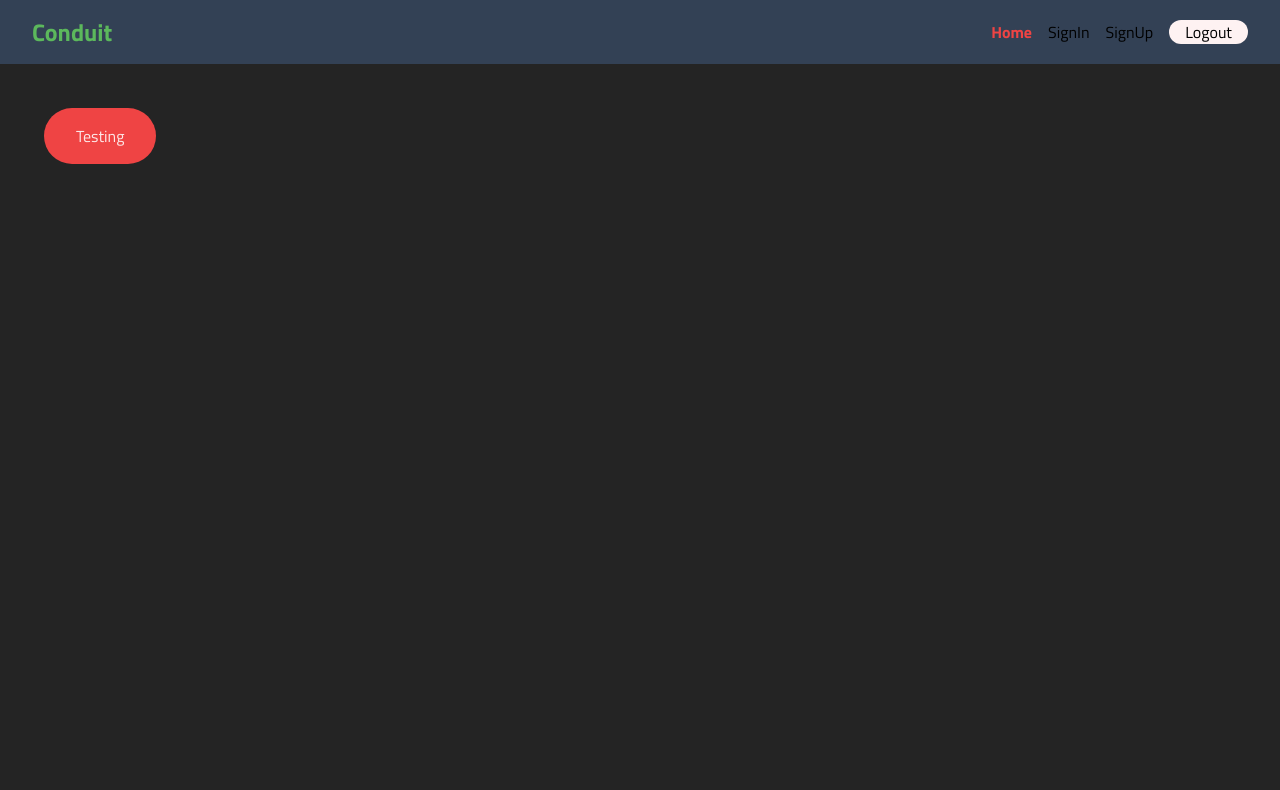
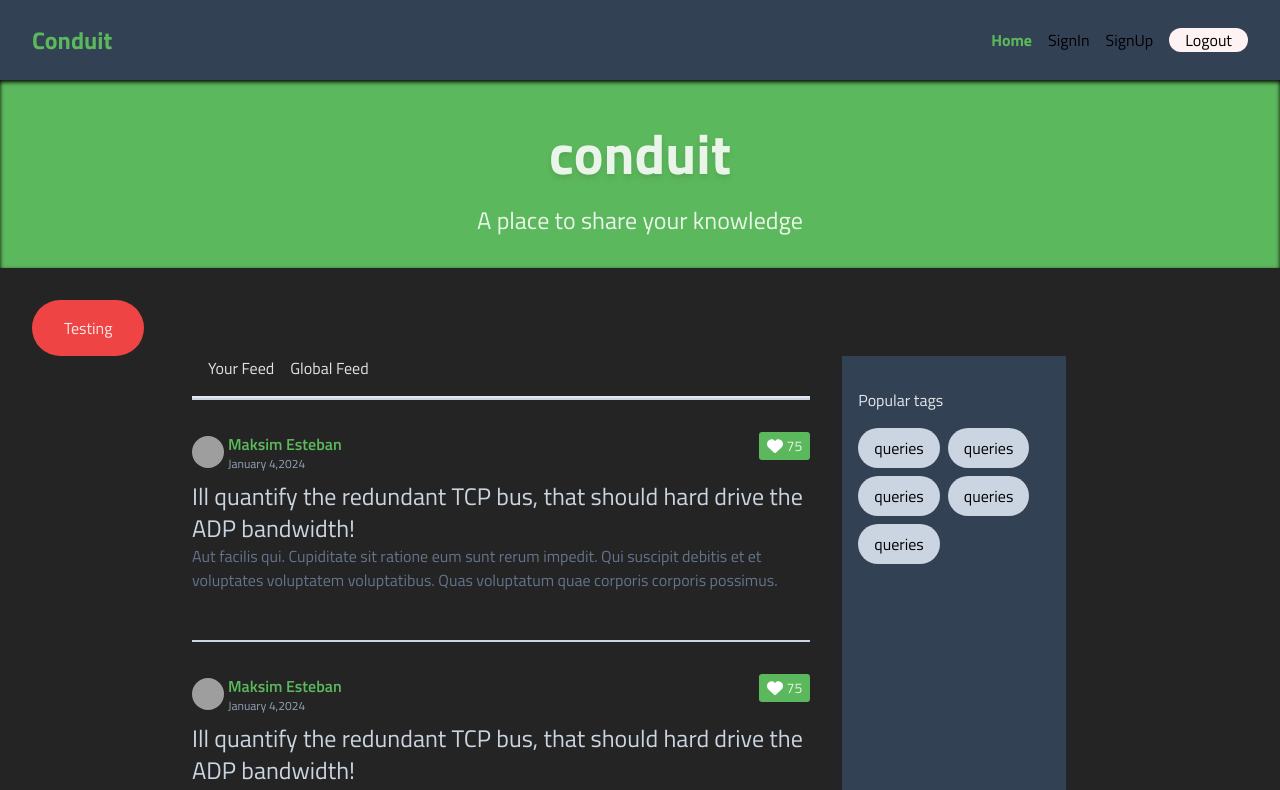
Before and after one commit to abdulrahmanalaa123/conduit, a React (Vite) app: page / in a window 1280 px wide. Shown: the top 790 px of the page. Built offline with nearby package versions, Linux system fonts and the light colour scheme; grey boxes are pictures that could not be loaded.

Commit message:
adding home page ui and react query library

```diff
--- a/package.json
+++ b/package.json
@@ -10,6 +10,7 @@
     "preview": "vite preview"
   },
   "dependencies": {
+    "@tanstack/react-query": "^5.20.5",
     "axios": "^1.6.7",
     "localforage": "^1.10.0",
     "match-sorter": "^6.3.4",
--- a/src/App.jsx
+++ b/src/App.jsx
@@ -11,6 +11,7 @@ import SignUp from "./pages/signUp";
 import Settings from "./pages/settings";
 import Editor from "./pages/editor";
 import Profile from "./pages/profile";
+import Article from "./pages/article";
 
 const router = createBrowserRouter(
   createRoutesFromElements(
@@ -21,6 +22,7 @@ const router = createBrowserRouter(
       <Route path="settings" element={<Settings />}></Route>
       <Route path="profile" element={<Profile />}></Route>
       <Route path="editor" element={<Editor />}></Route>
+      <Route path="article" element={<Article />}></Route>
     </Route>
   )
 );
--- /dev/null
+++ b/src/components/Home/articleCard.jsx
@@ -0,0 +1,42 @@
+function ArticleCard() {
+  return (
+    <div className="py-8 w-full border-t-2 border-t-slate-300">
+      <div className="flex flex-row justify-between mb-2">
+        <div className="flex items-center">
+          <img
+            src="https://api.realworld.io/images/smiley-cyrus.jpeg"
+            alt="x"
+            className="rounded-full w-8 h-8  inline-block mr-1 "
+          />
+          <div className="inline-block">
+            <p className="text-accentColor font-semibold">Maksim Esteban</p>
+            <p className="text-xs text-slate-400">January 4,2024</p>
+          </div>
+        </div>
+        <button className="bg-accentColor text-sm px-2 py-1 rounded-[0.2rem] hover:bg-[#449d44] flex items-center h-min">
+          <svg
+            xmlns="http://www.w3.org/2000/svg"
+            viewBox="0 0 512 512"
+            className="fill-white w-4 h-4 inline-block mr-1 self-center"
+          >
+            <path d="M47.6 300.4L228.3 469.1c7.5 7 17.4 10.9 27.7 10.9s20.2-3.9 27.7-10.9L464.4 300.4c30.4-28.3 47.6-68 47.6-109.5v-5.8c0-69.9-50.5-129.5-119.4-141C347 36.5 300.6 51.4 268 84L256 96 244 84c-32.6-32.6-79-47.5-124.6-39.9C50.5 55.6 0 115.2 0 185.1v5.8c0 41.5 17.2 81.2 47.6 109.5z" />
+          </svg>
+          <span>75</span>
+        </button>
+      </div>
+      <div>
+        <p className="text-2xl text-slate-300">
+          Ill quantify the redundant TCP bus, that should hard drive the ADP
+          bandwidth!
+        </p>
+        <p className="mb-4 text-slate-500">
+          Aut facilis qui. Cupiditate sit ratione eum sunt rerum impedit. Qui
+          suscipit debitis et et voluptates voluptatem voluptatibus. Quas
+          voluptatum quae corporis corporis possimus.
+        </p>
+      </div>
+    </div>
+  );
+}
+
+export default ArticleCard;
--- /dev/null
+++ b/src/components/Home/articleForm.jsx
@@ -0,0 +1,15 @@
+import ArticleCard from "./articleCard";
+
+function ArticlesForm() {
+  return (
+    <div className="flex flex-col">
+      <ArticleCard></ArticleCard>
+      <ArticleCard></ArticleCard>
+      <ArticleCard></ArticleCard>
+      <ArticleCard></ArticleCard>
+      <ArticleCard></ArticleCard>
+    </div>
+  );
+}
+
+export default ArticlesForm;
--- a/src/layouts/rootLayout.jsx
+++ b/src/layouts/rootLayout.jsx
@@ -12,13 +12,13 @@ function RootLayout() {
   return (
     <>
       <header>
-        <nav className="flex h-16 bg-slate-700 justify-between items-center px-8 flex-wrap">
+        <nav className="flex py-6 bg-slate-700 justify-between items-center px-8 flex-wrap">
           <p className="text-accentColor font-bold text-2xl">Conduit</p>
-          <ul className="flex flex-row gap-4 text-black">
+          <ul className="flex flex-row gap-4 text-black flex-wrap">
             <NavLink
               to="/"
               className={({ isActive }) =>
-                isActive ? "text-red-500 font-bold" : ""
+                isActive ? "text-accentColor font-bold" : ""
               }
             >
               Home
@@ -26,7 +26,7 @@ function RootLayout() {
             <NavLink
               to="login"
               className={({ isActive }) =>
-                isActive ? "text-red-500 font-bold" : ""
+                isActive ? "text-accentColor font-bold" : ""
               }
             >
               SignIn
@@ -34,7 +34,7 @@ function RootLayout() {
             <NavLink
               to="register"
               className={({ isActive }) =>
-                isActive ? "text-red-500 font-bold" : ""
+                isActive ? "text-accentColor font-bold" : ""
               }
             >
               SignUp
--- a/src/lib/axios.js
+++ b/src/lib/axios.js
@@ -49,7 +49,6 @@ axiosInterface.interceptors.request.use((config) => {
   config.headers["Authorization"] = `Token ${
     useAuthStore.getState().identification?.token
   }`;
-
   return config;
 });
 export function setupNavigationInterceptor(navigate) {
--- a/src/pages/Home.jsx
+++ b/src/pages/Home.jsx
@@ -1,17 +1,67 @@
+import { NavLink } from "react-router-dom";
 import axiosInterface from "../lib/axios";
-
+import ArticlesForm from "../components/Home/articleForm";
 function Home() {
   async function unauthorized() {
     await axiosInterface.get("/user");
   }
   return (
-    <div className="p-11">
+    <div>
+      <div className="bg-accentColor p-8 mb-8 shadow-inner flex flex-col items-center  shadow-black">
+        <p className="text-[56px] font-bold drop-shadow-md">conduit</p>
+        <p className="text-2xl mt-2">A place to share your knowledge</p>
+      </div>
       <button
-        className="bg-red-500 rounded-full px-8 py-4"
+        className="bg-red-500 rounded-full px-8 py-4 ml-8"
         onClick={unauthorized}
       >
         Testing
       </button>
+      <div className="w-[70%] mx-auto flex flex-row gap-8 flex-wrap">
+        <div className="w-[69%]">
+          <nav className="border-b-2  pb-4">
+            <NavLink
+              to="your"
+              className={({ isActive }) =>
+                `ml-4 ${isActive ? "text-accentColor font-bold" : ""}`
+              }
+            >
+              Your Feed
+            </NavLink>
+            <NavLink
+              to="global"
+              className={({ isActive }) =>
+                `ml-4 ${isActive ? "text-accentColor font-bold" : ""}`
+              }
+            >
+              Global Feed
+            </NavLink>
+          </nav>
+          <div>
+            <ArticlesForm></ArticlesForm>
+          </div>
+        </div>
+        <div className="bg-slate-700 py-8 px-4 flex flex-col gap-4 w-1/4">
+          <p>Popular tags</p>
+          <div className="flex flex-row gap-2 flex-wrap">
+            <button className="bg-slate-300 rounded-full px-4 py-2 text-black">
+              queries
+            </button>
+            <button className="bg-slate-300 rounded-full px-4 py-2 text-black">
+              queries
+            </button>
+            <button className="bg-slate-300 rounded-full px-4 py-2 text-black">
+              queries
+            </button>
+            <button className="bg-slate-300 rounded-full px-4 py-2 text-black">
+              queries
+            </button>
+            <button className="bg-slate-300 rounded-full px-4 py-2 text-black">
+              queries
+            </button>
+          </div>
+        </div>
+      </div>
     </div>
   );
 }
--- a/src/pages/signIn.jsx
+++ b/src/pages/signIn.jsx
@@ -29,8 +29,8 @@ function SignIn() {
   // user.password in react hook form and wouldve achieved the same results
   return (
     <div className="w-full h-full flex flex-col justify-center items-center gap-4 p-8 ">
-      <p className="text-slate-500 text-3xl font-bold">SignIn</p>
-      <Link to="/register" className="text-red-500 hover:underline">
+      <p className="text-slate-300 text-3xl font-bold">SignIn</p>
+      <Link to="/register" className="text-accentColor hover:underline">
         Need an Account?
       </Link>
 
@@ -41,21 +41,21 @@ function SignIn() {
       >
         {errors.root &&
           errors.root.message.map((error, index) => (
-            <p key={index} className=" text-red-500">
+            <p key={index} className=" text-accentColor">
               {error}
             </p>
           ))}
         {(errors.user?.email?.type === "required" ||
           errors.user?.password?.type == "required") && (
-          <p className="text-red-500">
+          <p className="text-accentColor">
             Cant Leave Either email or Password Blank
           </p>
         )}
         {errors.user?.email && errors.user?.email.type !== "required" && (
-          <p className="text-red-500">{errors.user?.email.message}</p>
+          <p className="text-accentColor">{errors.user?.email.message}</p>
         )}
         {errors.user?.password && errors.user?.password.type !== "required" && (
-          <p className="text-red-500">{errors.user?.password.message}</p>
+          <p className="text-accentColor">{errors.user?.password.message}</p>
         )}
         <input
           type="text"
@@ -69,7 +69,7 @@ function SignIn() {
             },
           })}
           placeholder="Email"
-          className="border-2 border-red-500 w-full rounded-md px-4 h-14"
+          className="border-2 border-accentColor w-full rounded-md px-4 h-14"
         />
         <input
           type="password"
@@ -81,12 +81,12 @@ function SignIn() {
             },
           })}
           placeholder="Password"
-          className="border-2 border-red-500 w-full rounded-md px-4 h-14"
+          className="border-2 border-accentColor w-full rounded-md px-4 h-14"
         />
 
         <button
           disabled={isSubmitting}
-          className="self-end text-xl disabled:bg-blue-500 bg-red-500 text-slate-500 font-bold px-6 py-3 rounded-md"
+          className="self-end text-xl disabled:bg-blue-500 bg-accentColor text-slate-500 font-bold px-6 py-3 rounded-md"
         >
           SignIn
         </button>
```
Also changed, not shown: src/pages/signUp.jsx (+10 -10 lines), src/assets/icons/heart.svg (added), 1 other file (tests, documents, lock files or other folders).
